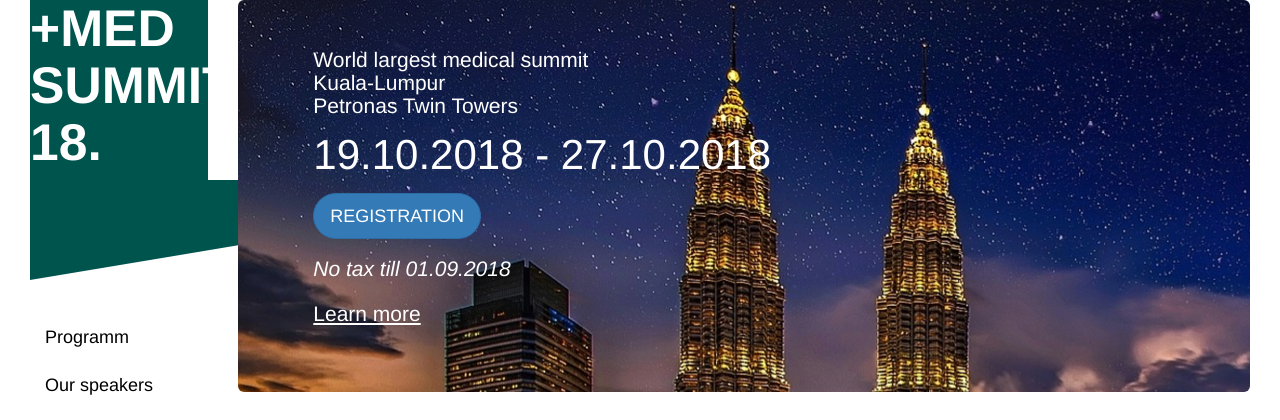
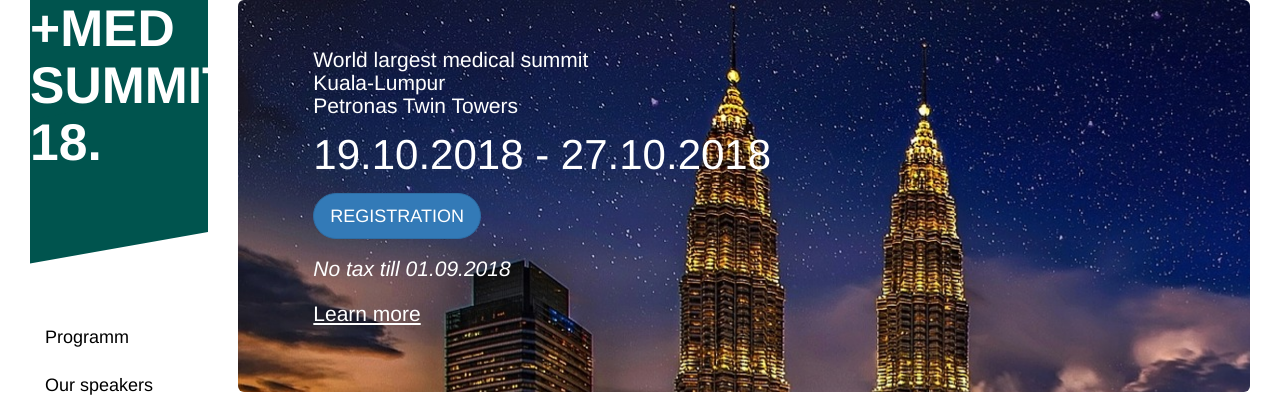
Before and after one commit to morozovaolga/morozovaolga.github.io, a PHP site: page / in a window 1280 px wide. Shown: the top 420 px of the page. Run offline with PHP 8.4, Linux system fonts and the light colour scheme; some libraries are stand-ins or nearby versions.

Commit message:
адаптивность

```diff
--- a/kl/css/style.css
+++ b/kl/css/style.css
@@ -46,6 +46,9 @@ body {
 .card {
     border-width: 0 !important;
 }
+.card img {
+    max-width: 16em;
+}
 .card hr {
     background-color: #00544e;
     width: 3.3em;
@@ -62,6 +65,7 @@ body {
 }
 .navcolumn,
 .maincolumn {
+    width: auto;
     min-height: 100vh !important;
     display: flex !important;
     flex-direction: column !important;
@@ -75,15 +79,18 @@ body {
     background-color: #00544e;
     color: #ffffff;
     position: relative;
+    z-index: 1;
 }
 .maintitle::after {
-    content: '';
-    position: absolute;
-    display: inline-block;
-    width: 0;
-    height: 0;
-    border-style: solid;
-    border-width: 100px 600px 0 0;
-    border-color: #00544e transparent transparent transparent;
-    overflow: hidden;
+background: inherit;
+bottom: -1em;
+content: '';
+display: block;
+height: 80%;
+left: 0;
+position: absolute;
+right: 0;
+transform: skewY(-10deg);
+transform-origin: 100%;
+z-index: -1;
 }
--- a/kl/index.html
+++ b/kl/index.html
@@ -18,11 +18,11 @@
         <div class="row-fluid">
             <div class="col-lg-2 col-md-2 col-sm-2 col-xs-12 navcolumn p-x-0">
                 <div class="maintitle">
-                    <p class="text-uppercase p-x-2 p-y-2 m-b-0">+Med
+                    <p class="text-uppercase p-x-2 p-t-2 p-b-0 m-b-0">+Med
                         <br>Summit
                         <br>18.</p>
                 </div>
-                <ul class="nav nav-pills nav-stacked m-x-auto text-xs-center">
+                <ul class="nav nav-pills nav-stacked m-x-auto text-xs-center p-t-4">
                     <li class="m-b-2"><a href="">Programm</a></li>
                     <li class="m-b-2"><a href="">Our speakers</a></li>
                     <li class="m-b-2"><a href="">Location</a></li>
@@ -30,13 +30,13 @@
                     <li class="m-b-2"><a href="">Become a speaker</a></li>
                     <li class="m-b-2"><a href="">About</a></li>
                 </ul>
-                <div class="bg-inverse contactblock text-sm-center p-y-2 m-y-0 h4"><a href=""><strong>Contact us</strong></a></div>
+                <div class="bg-inverse contactblock text-xs-center p-y-2 m-y-0 h4"><a href=""><strong>Contact us</strong></a></div>
             </div>
             <div class="col-lg-10 col-md-10 col-sm-10 col-xs-12 maincolumn p-x-0">
                 <div class="jumbotron jumbotron-fluid m-b-0 p-x-0 p-y-0">
                     <div class="container-fluid">
                         <div class="jblock">
-                            <div class="titleblock"><p class="text-sm-right m-t-2 m-x-2">World largest medical summit <br>Kuala-Lumpur <br>Petronas Twin Towers</p></div>
+                            <div class="titleblock"><p class="text-sm-right m-y-2 m-x-2">World largest medical summit <br>Kuala-Lumpur <br>Petronas Twin Towers</p></div>
                             <div class="btnblock m-b-2">
                                 <p class="text-xs-center align-text-bottom dateblock">19.10.2018 - 27.10.2018</p>
                                 <p class="text-xs-center text-uppercase align-text-bottom"><a class="btn btn-primary btn-lg p-x-3" href="#" role="button">Registration</a></p>
```
